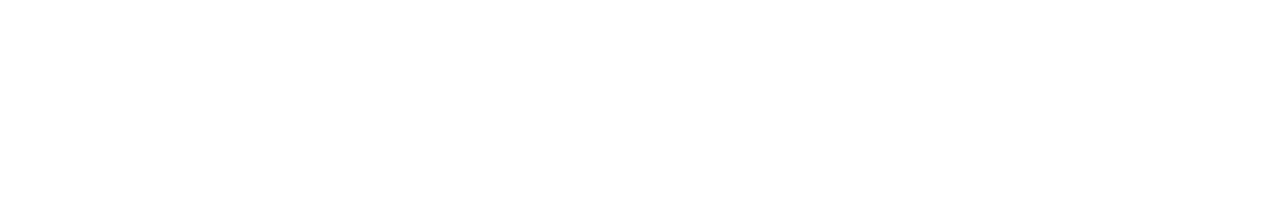
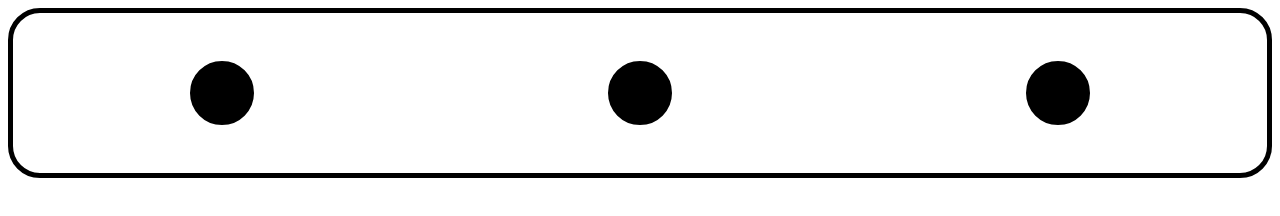
Before and after one commit to acciojob/box-model-mohammaduzer07, a website: page main.html in a window 1280 px wide. Drawn offline with Linux system fonts and the light colour scheme.

Commit message:
created a submission

```diff
--- a/main.html
+++ b/main.html
@@ -11,6 +11,15 @@
     <script type="text/javascript" src="./script.js">
 </script>
 
+	<div id="container">
+		<div class="box">
+			<p class="red"></p>
+			<p class="red"></p>
+			<p class="red"></p>
+
+		</div>
+	</div>
+
 </body>
 
 </html>
--- a/styles.css
+++ b/styles.css
@@ -1 +1,21 @@
 /*  your css code here. If applicable */
+#container{
+	display: flex;
+	align-items: center;
+	justify-content: space-between;
+	/* width: 50%; */
+	/* border: 5px 5px 5px 5px; */
+}
+.box{
+	display: flex;
+	align-items: center;
+	justify-content: space-around;
+	width: 100%;
+	height: 10rem;
+	border: 5px solid black;
+	border-radius: 2rem;
+}
+.red{
+	border: 2rem solid black;
+	border-radius: 50%
+}
```
